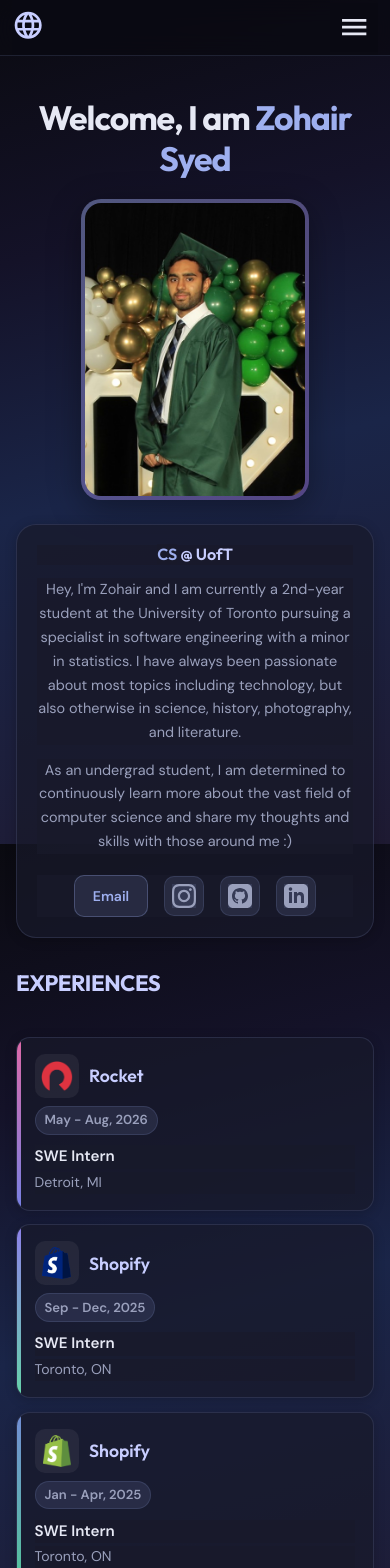
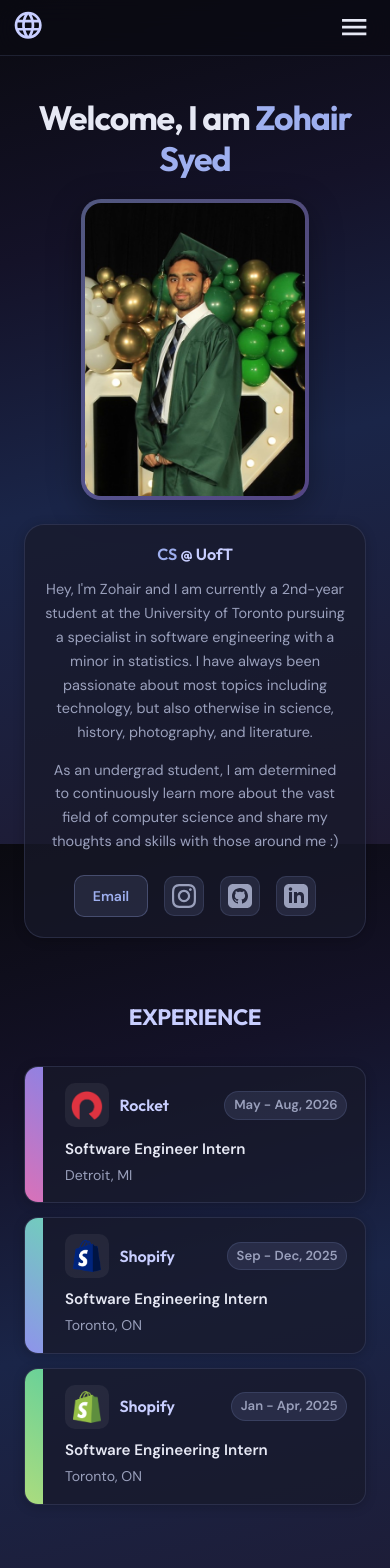
Before and after one commit to zsspan/zsspan.github.io, a React (Create React App) app: page / in a window 390 px wide. Shown: the top 1568 px of the page. Built offline with nearby package versions, Linux system fonts and the light colour scheme.

Commit message:
feat: update overall styling

```diff
--- a/src/App.js
+++ b/src/App.js
@@ -39,9 +39,14 @@ const App = () => {
           <Experience data-aos="fade-up" />
           <Education data-aos="fade-up" />
           <Skills data-aos="fade-up" />
+        </Suspense>
+      </main>
+
+      <section className="main-shell--wide">
+        <Suspense fallback={<PageFallback />}>
           <Projects data-aos="fade-up" />
         </Suspense>
-      </main>
+      </section>
 
       <Scroll />
       <Footer />
--- a/src/components/Experiences.js
+++ b/src/components/Experiences.js
@@ -18,7 +18,7 @@ const Experience = () => {
     {
       company: "Rocket",
       logo: "rocket.png",
-      position: isMobile ? "SWE Intern" : "Software Engineer Intern",
+      position: "Software Engineer Intern",
       dates: "May - Aug, 2026",
       location: "Detroit, MI",
       accent: "exp-card--rocket",
@@ -26,7 +26,7 @@ const Experience = () => {
     {
       company: "Shopify",
       logo: "shop.png",
-      position: isMobile ? "SWE Intern" : "Software Engineer Intern",
+      position: "Software Engineering Intern",
       dates: "Sep - Dec, 2025",
       location: "Toronto, ON",
       accent: "exp-card--shopify-b",
@@ -34,7 +34,7 @@ const Experience = () => {
     {
       company: "Shopify",
       logo: "shopify.png",
-      position: isMobile ? "SWE Intern" : "Software Engineer Intern",
+      position: "Software Engineering Intern",
       dates: "Jan - Apr, 2025",
       location: "Toronto, ON",
       accent: "exp-card--shopify-a",
@@ -50,7 +50,7 @@ const Experience = () => {
     >
       <div className="about experience-wrap">
         <div className="section-head">
-          <h2 className="section-title">EXPERIENCES</h2>
+          <h2 className="section-title">EXPERIENCE</h2>
         </div>
         <ul className="experience-list">
           {experiences.map((exp, index) => (
@@ -59,6 +59,7 @@ const Experience = () => {
               data-aos={index % 2 === 0 ? "fade-left" : "fade-right"}
               key={`${exp.company}-${exp.dates}`}
             >
+              <div className="exp-card__content">
                 <div className="exp-card__top">
                   <div className="exp-card__brand">
                     <img src={exp.logo} alt="" className="exp-card__logo" />
@@ -68,6 +69,7 @@ const Experience = () => {
                 </div>
                 <p className="exp-card__role">{exp.position}</p>
                 <p className="exp-card__location">{exp.location}</p>
+              </div>
             </li>
           ))}
         </ul>
--- a/src/components/projects.js
+++ b/src/components/projects.js
@@ -4,16 +4,26 @@ import "../styles/projects.css";
 
 const Projects = () => {
   return (
-    <section id="projects" className="section projects" data-aos="fade-up" data-aos-duration="200">
+    <section
+      id="projects"
+      className="section projects"
+      data-aos="fade-up"
+      data-aos-duration="200"
+    >
       <div className="section-head section-head--center">
-        <h2 className="section-title section-title--center">PROJECTS</h2>
+        <h2 className="section-title">PROJECTS</h2>
       </div>
 
       <div className="projects-grid" data-aos="fade-right">
         {projectList.map((project, index) => {
           const hasRepo = Boolean(project.sourceCode);
           const image = (
-            <img src={project.image} className="project-image" alt="" loading="lazy" />
+            <img
+              src={project.image}
+              className="project-image"
+              alt=""
+              loading="lazy"
+            />
           );
 
           return (
--- a/src/components/skills.js
+++ b/src/components/skills.js
@@ -62,7 +62,7 @@ const Skills = () => {
   return (
     <section className="section skills-section" id="skills">
       <div className="section-head section-head--center">
-        <h2 className="section-title section-title--center">SKILLS</h2>
+        <h2 className="section-title">SKILLS</h2>
       </div>
       <div className="skills-panels">
         {skillsData.map((category) => (
--- a/src/styles/App.css
+++ b/src/styles/App.css
@@ -47,17 +47,44 @@ main.main-shell {
   main.main-shell {
     padding-top: clamp(0.75rem, 2vw, 1.25rem);
     padding-bottom: 0;
-    padding-inline: max(
-      1rem,
-      env(safe-area-inset-left, 0px),
-      env(safe-area-inset-right, 0px)
-    );
+    padding-inline: max(1.5rem,
+        env(safe-area-inset-left, 0px),
+        env(safe-area-inset-right, 0px));
+  }
+}
+
+.main-shell--wide {
+  max-width: 1700px;
+  width: min(100%, 1700px);
+  padding: clamp(0.75rem, 2vw, 1.25rem) clamp(1rem, 4vw, 1.5rem) 0;
+  margin: 0 auto;
+  min-width: 0;
+  box-sizing: border-box;
+}
+
+@media (max-width: 900px) {
+  .main-shell--wide {
+    padding-top: clamp(0.75rem, 2vw, 1.25rem);
+    padding-bottom: 0;
+    padding-inline: max(1rem,
+        env(safe-area-inset-left, 0px),
+        env(safe-area-inset-right, 0px));
   }
 }
 
 .section {
   margin-top: var(--section-gap);
-  scroll-margin-top: 1rem;
+  scroll-margin-top: var(--header-h);
+}
+
+#projects {
+  scroll-margin-top: 8em;
+}
+
+@media (max-width: 600px) {
+  .section {
+    scroll-margin-top: 3.5rem;
+  }
 }
 
 .section:first-of-type {
@@ -65,7 +92,7 @@ main.main-shell {
 }
 
 .section-head {
-  margin-bottom: clamp(1.25rem, 3vw, 1.75rem);
+  margin-bottom: clamp(1rem, 3vw, 1.5rem);
   text-align: left;
 }
 
@@ -80,11 +107,10 @@ main.main-shell {
   color: var(--fg-alt);
   margin-bottom: 0;
   line-height: 1.2;
+  text-align: center;
+  margin-top: 1.5em;
 }
 
-.section-title--center {
-  text-align: center;
-}
 
 .section-head--center {
   text-align: center;
@@ -254,13 +280,11 @@ svg {
 .gradient {
   width: 100%;
   min-height: 100vh;
-  background: linear-gradient(
-    165deg,
-    #0a0a10 0%,
-    #141228 28%,
-    #1a2548 55%,
-    #1e1a32 100%
-  );
+  background: linear-gradient(165deg,
+      #0a0a10 0%,
+      #141228 28%,
+      #1a2548 55%,
+      #1e1a32 100%);
   background-attachment: fixed;
 }
 
@@ -288,16 +312,19 @@ svg {
 }
 
 @keyframes pulse {
+
   0%,
   100% {
     opacity: 0.45;
   }
+
   50% {
     opacity: 1;
   }
 }
 
 @media (max-width: 720px) {
+
   [data-aos="fade-left"],
   [data-aos="fade-right"],
   [data-aos="fade-up"],
@@ -308,13 +335,6 @@ svg {
   }
 }
 
-#about,
-#projects,
-#education,
-#experience,
-#skills {
-  scroll-margin-top: 1rem;
-}
 
 @media (max-width: 600px) {
   .section {
--- a/src/styles/experience.css
+++ b/src/styles/experience.css
@@ -18,12 +18,19 @@
 .exp-card {
   position: relative;
   border-radius: var(--radius-md);
-  padding: clamp(1rem, 2.5vw, 1.2rem) clamp(1.1rem, 2.5vw, 1.35rem);
+  padding: clamp(1rem, 2.5vw, 1.2rem) clamp(1.1rem, 2.5vw, 1.35rem) clamp(1rem, 2.5vw, 1.2rem) 0;
   background: var(--surface);
   border: 1px solid var(--surface-border);
   box-shadow: var(--shadow-sm);
   overflow: hidden;
   transition: border-color 0.15s ease, box-shadow 0.15s ease, transform 0.15s ease;
+}
+
+.exp-card__content {
+  display: flex;
+  flex-direction: column;
+  gap: 0;
+  padding-left: 40px;
 }
 
 .exp-card::before {
@@ -32,10 +39,15 @@
   left: 0;
   top: 0;
   bottom: 0;
-  width: 4px;
+  width: 18px;
   border-radius: 4px 0 0 4px;
-  background: linear-gradient(180deg, var(--primary), var(--accent));
-  opacity: 0.9;
+  /* use a CSS variable for per-card gradients (fallback to theme colors) */
+  background: var(--exp-gradient,
+      linear-gradient(37deg, var(--primary), var(--accent), var(--primary)));
+  background-size: 300% 300%;
+  background-position: 0% 0%;
+  opacity: 0.95;
+  animation: exp-gradient-move 6s ease-in-out infinite alternate;
 }
 
 .exp-card:hover {
@@ -45,15 +57,15 @@
 }
 
 .exp-card--shopify-a::before {
-  background: linear-gradient(180deg, #7c9ae8, #5ad8a6);
+  --exp-gradient: linear-gradient(37deg, #c2e87c, #5ad8a6, #7c9ae8);
 }
 
 .exp-card--shopify-b::before {
-  background: linear-gradient(180deg, #9b8cff, #6ee7b7);
+  --exp-gradient: linear-gradient(37deg, #9b8cff, #6ee7b7, #9b8cff);
 }
 
 .exp-card--rocket::before {
-  background: linear-gradient(180deg, #f472b6, #818cf8);
+  --exp-gradient: linear-gradient(37deg, #f472b6, #818cf8, #f472b6);
 }
 
 .exp-card__top {
@@ -114,13 +126,35 @@
   color: var(--fg-muted);
 }
 
+@keyframes exp-gradient-move {
+  from {
+    background-position: 0% 0%;
+  }
+
+  to {
+    background-position: 100% 100%;
+  }
+}
+
 @media (max-width: 480px) {
   .exp-card__top {
-    flex-direction: column;
-    align-items: flex-start;
+    flex-direction: row;
+    align-items: center;
+    justify-content: space-between;
+    gap: 0.5rem;
+  }
+
+  .exp-card__brand {
+    flex: 1 1 auto;
+    min-width: 0;
+  }
+
+  .exp-card__company {
+    font-size: 1rem;
   }
 
   .exp-card__dates {
-    align-self: flex-start;
+    align-self: auto;
+    flex-shrink: 0;
   }
 }
--- a/src/styles/index.css
+++ b/src/styles/index.css
@@ -3,7 +3,6 @@
   margin: 0;
   border: 0;
   outline: 0;
-  background-color: inherit;
   color: inherit;
   font-family: inherit;
   font-size: inherit;
--- a/src/styles/projects.css
+++ b/src/styles/projects.css
@@ -4,8 +4,9 @@
 
 .projects-grid {
   margin: 0 auto;
+  max-width: 1200px;
   display: grid;
-  grid-template-columns: repeat(auto-fill, minmax(min(100%, 260px), 1fr));
+  grid-template-columns: repeat(auto-fill, minmax(min(100%, 300px), 1fr));
   gap: clamp(1rem, 2.5vw, 1.35rem);
 }
 
@@ -127,8 +128,64 @@
 }
 
 @media (max-width: 600px) {
+  .projects-grid {
+    display: flex;
+    flex-direction: column;
+    gap: 0.75rem;
+    max-width: 100%;
+    grid-template-columns: unset;
+  }
+
   .project {
-    padding: 1rem 0.95rem;
+    display: grid;
+    grid-template-columns: 100px 1fr;
+    gap: 0.75rem;
+    align-items: start;
+    padding: 0.5rem 0.75rem;
+    max-height: none;
+    flex: none;
+  }
+
+  .project-header {
+    grid-column: 2;
+    margin-bottom: 0;
+  }
+
+  .project-header h3 {
+    font-size: 0.95rem;
+    margin-top: 0.5rem;
+  }
+
+  .project-description {
+    grid-column: 2;
+    margin: 0;
+    font-size: 0.8rem;
+    display: block;
+  }
+
+  .project-tools {
+    grid-column: 1 / -1;
+    justify-content: flex-start;
+    gap: 0.3rem;
+    margin: 0;
+    width: 100%;
+  }
+
+  .project-tools li {
+    font-size: 0.65rem;
+    padding: 0.15rem 0.4rem;
+  }
+
+  .project-media {
+    grid-column: 1;
+    grid-row: 1 / 4;
+    border: none;
+    margin-top: 1em;
+    width: 100px;
+  }
+
+  .project-image {
+    height: 100%;
   }
 
   #projects {
--- a/src/styles/skills.css
+++ b/src/styles/skills.css
@@ -10,11 +10,10 @@
 }
 
 .skill-panel {
-  background: var(--surface);
-  border: 1px solid var(--surface-border);
+  /* border: 1px solid var(--surface-border); */
   border-radius: var(--radius-md);
   padding: clamp(1.1rem, 2.5vw, 1.35rem);
-  box-shadow: var(--shadow-sm);
+  /* box-shadow: var(--shadow-sm); */
 }
 
 .skill-type {
@@ -25,6 +24,7 @@
   text-transform: uppercase;
   color: var(--primary);
   margin-bottom: 0.8rem;
+  text-align: center;
 }
 
 .skills-list {
```
Lines whose indentation alone changed are shown as unchanged.
